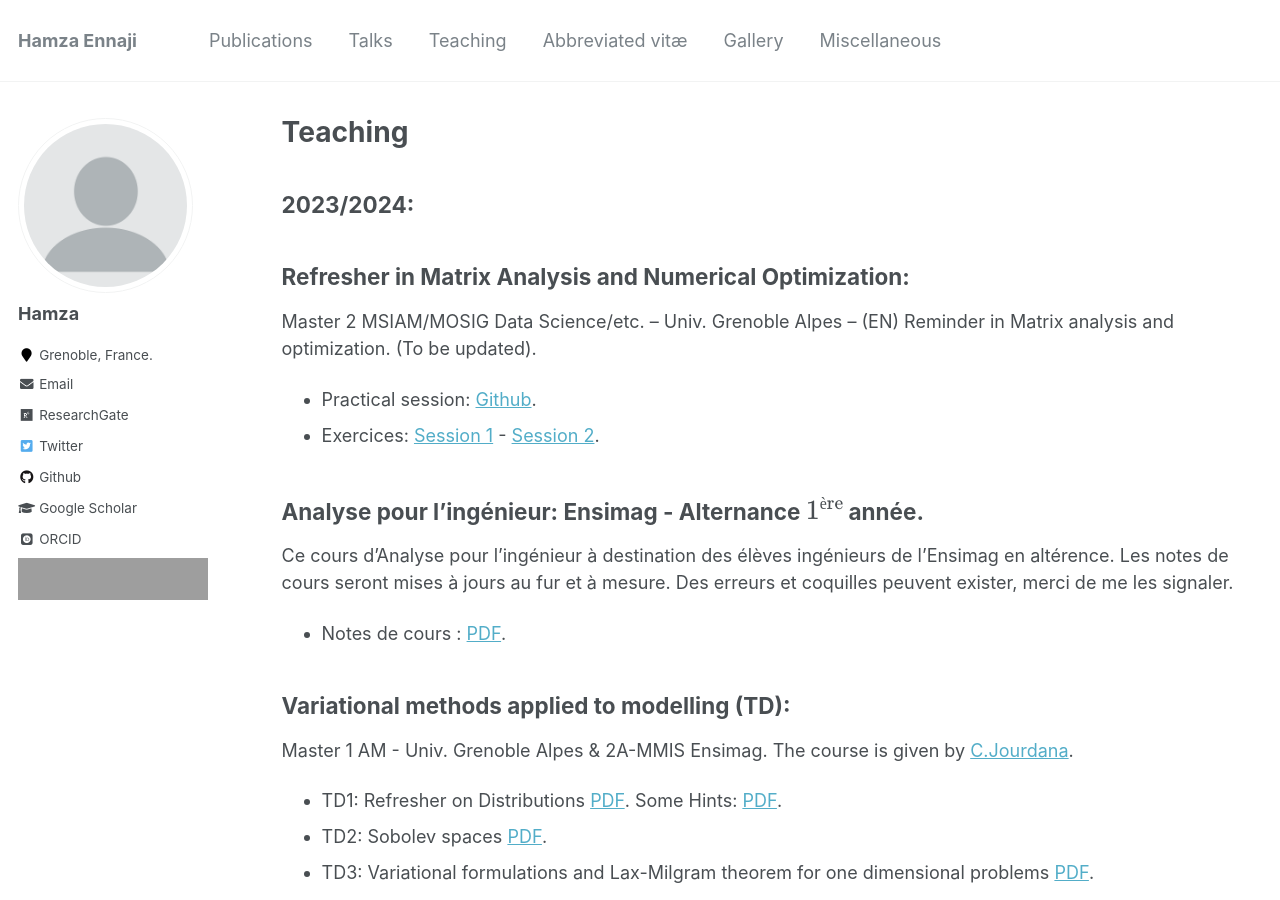
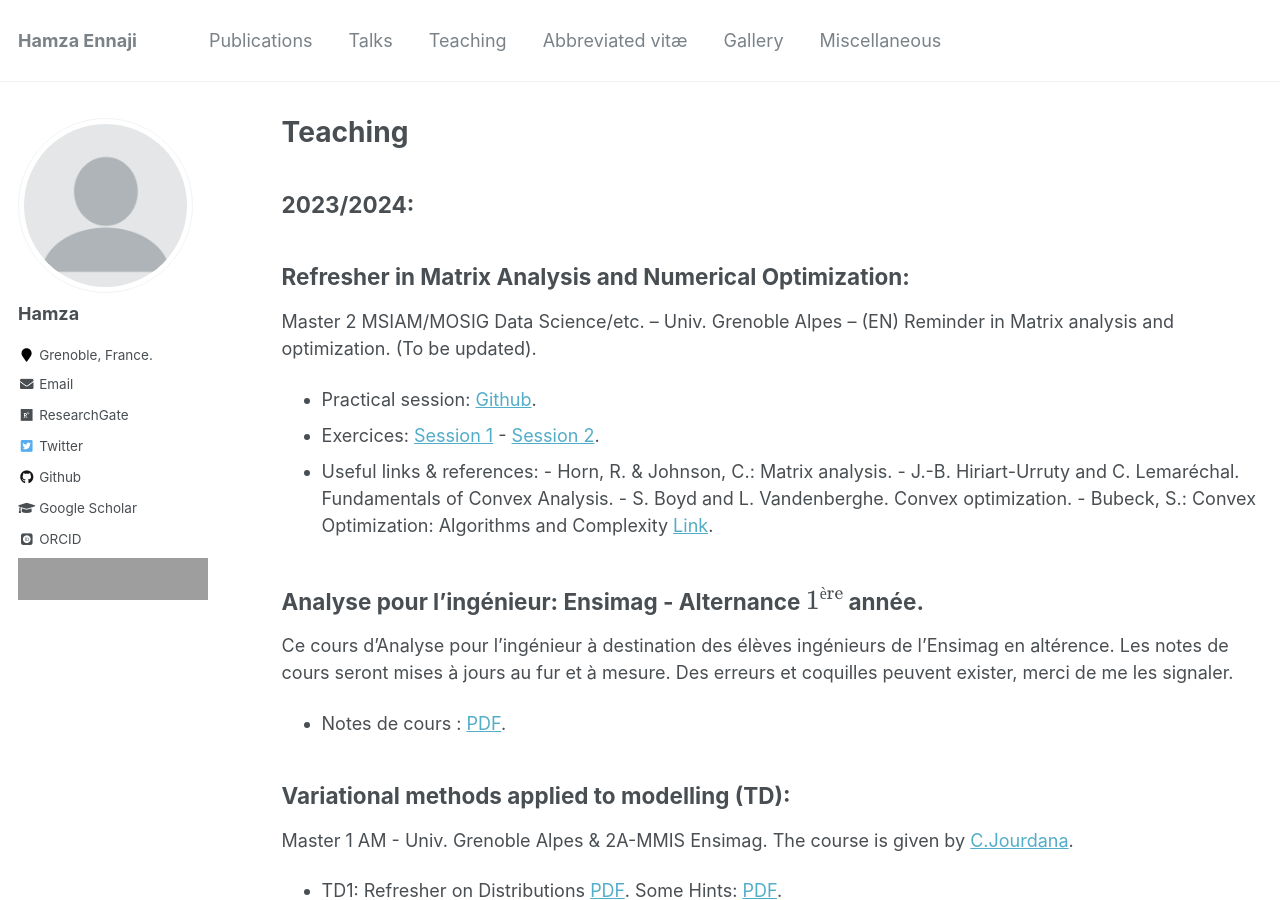
Before and after one commit to enhamza/enhamza.github.io, a Jekyll site: the page built from _pages/teaching.md, in a window 1280 px wide and 900 px high. Built offline with Jekyll 4.4.1, drawn with Linux system fonts in a browser that asks for light colours; some web fonts are replaced; formulas are drawn with MathJax 3; grey boxes are pictures that could not be loaded.

Commit message:
Update teaching.md

```diff
--- a/_pages/teaching.md
+++ b/_pages/teaching.md
@@ -14,6 +14,11 @@ Reminder in Matrix analysis and optimization. (To be updated).
 
 * Practical session: [Github](https://github.com/enhamza/refresher).
 * Exercices: [Session 1](https://enhamza.github.io/files/Matrix.pdf) - [Session 2](https://enhamza.github.io/files/Optimization.pdf).
+* Useful links & references:
+  	- Horn, R. & Johnson, C.: Matrix analysis.
+  	- J.-B. Hiriart-Urruty and C. Lemaréchal. Fundamentals of Convex Analysis.
+  	- S. Boyd and L. Vandenberghe. Convex optimization.
+  	-  Bubeck, S.: Convex Optimization: Algorithms and Complexity [Link](https://arxiv.org/pdf/1405.4980).
 
 ## Analyse pour l'ingénieur: Ensimag - Alternance $1^\text{ère}$ année.
 Ce cours d'Analyse pour l'ingénieur à destination des élèves ingénieurs de l'Ensimag en altérence. Les notes de cours seront mises à jours au fur et à mesure. Des erreurs et coquilles peuvent exister, merci de me les signaler.
```
